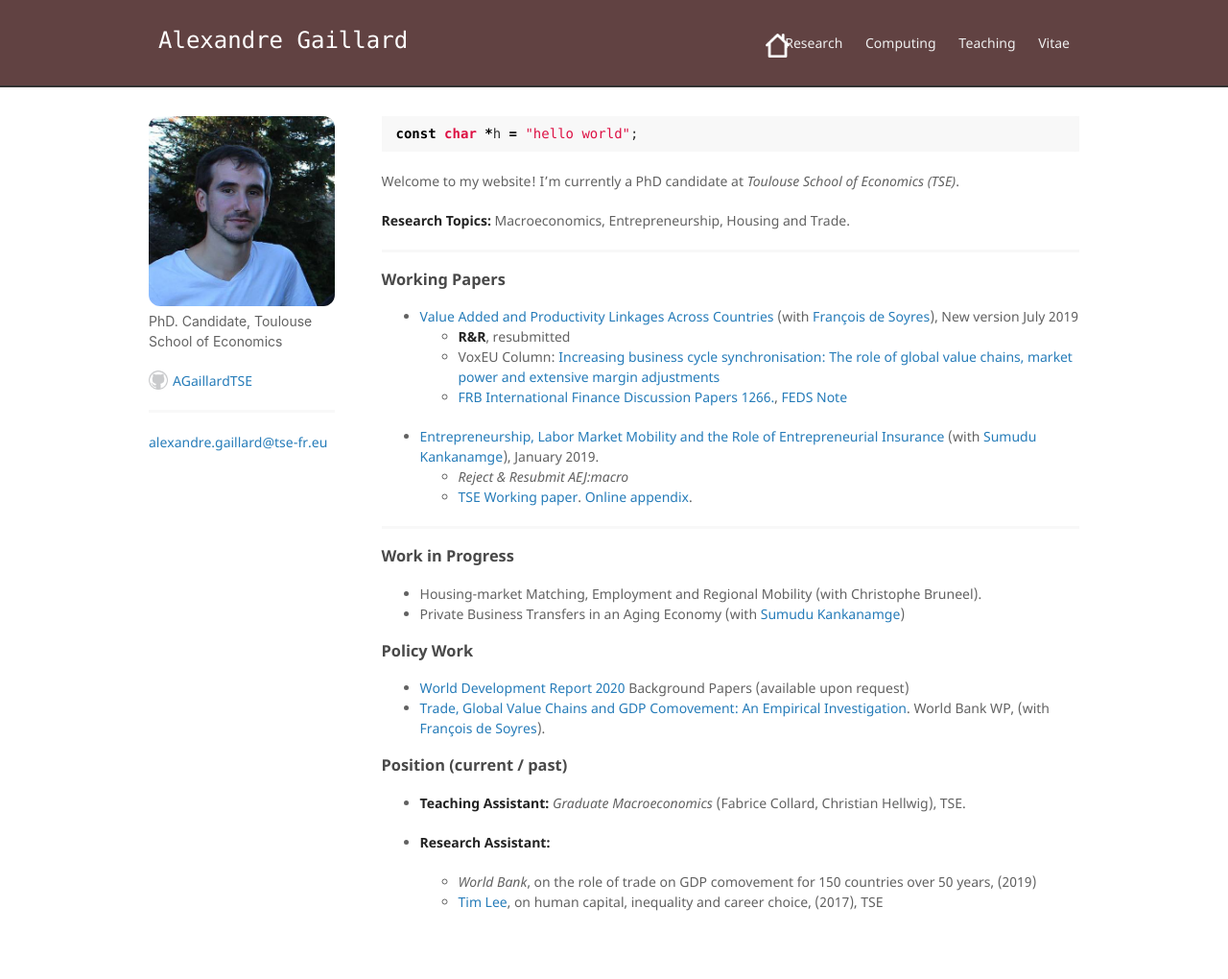
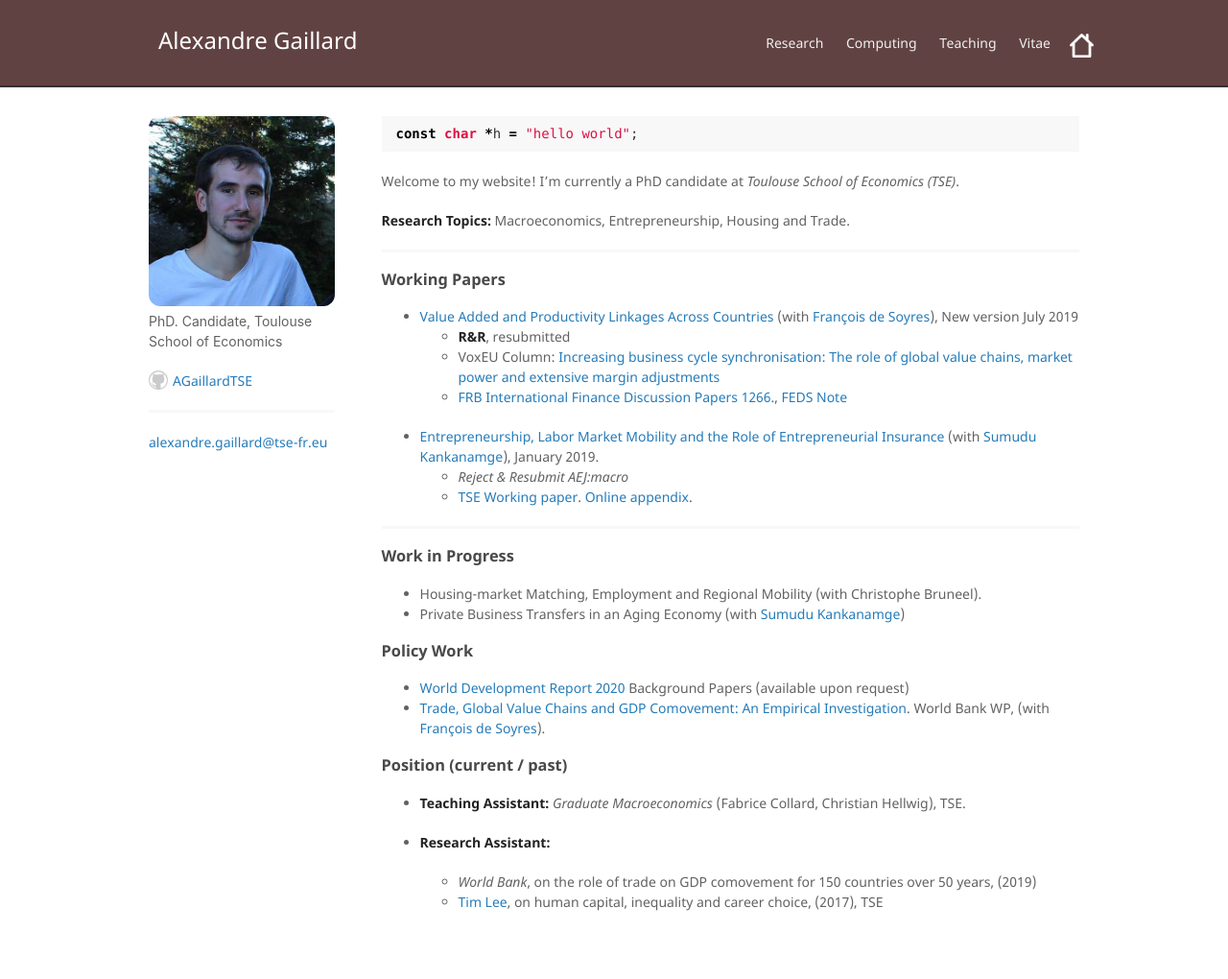
Before and after one commit to AGaillardTSE/AGaillardTSE.github.io, a Jekyll site: the page built from index.md, in a window 1280 px wide. Shown: the whole page at 96% size. Built offline with Jekyll 4.4.1, drawn with Linux system fonts in a browser that asks for light colours.

Commit message:
Update default.html

```diff
--- a/_layouts/default.html
+++ b/_layouts/default.html
@@ -17,13 +17,13 @@
   <body>
     <div class="menunavbar">
       <div class="wrapper">
-<div class="title_alex" style="font-size: 24px;padding-bottom: 10px;font-size: 24px; font-family: Monaco, Bitstream Vera Sans Mono, Lucida Console, Terminal, Consolas, Liberation Mono, DejaVu Sans Mono, Courier New, monospace;">Alexandre Gaillard</div>
+<div class="title_alex" style="font-size: 24px;padding-bottom: 10px;font-size: 24px;">Alexandre Gaillard</div>
 <div class="nav_alex">
-  <span style="width=40px;"><a href="http://agaillard.eu"><img src="http://agaillard.eu/home-2-xxl.png" style="position: absolute;width:25px;top:35px;margin-right:10px;"/></a></span>
   <a href="http://agaillard.eu/research/">Research</a>
   <a href="http://agaillard.eu/computing/">Computing</a>
   <a href="http://agaillard.eu/teaching/">Teaching</a>
   <a target="_blank" href="http://agaillard.eu/CV-English.pdf">Vitae</a>
+  <span style="width:40px;"><a href="http://agaillard.eu"><img src="http://agaillard.eu/home-2-xxl.png" style="position: absolute;width:25px;top:35px;margin-right:10px;"/></a></span>
 </div>
 </div>
 </div>
```
